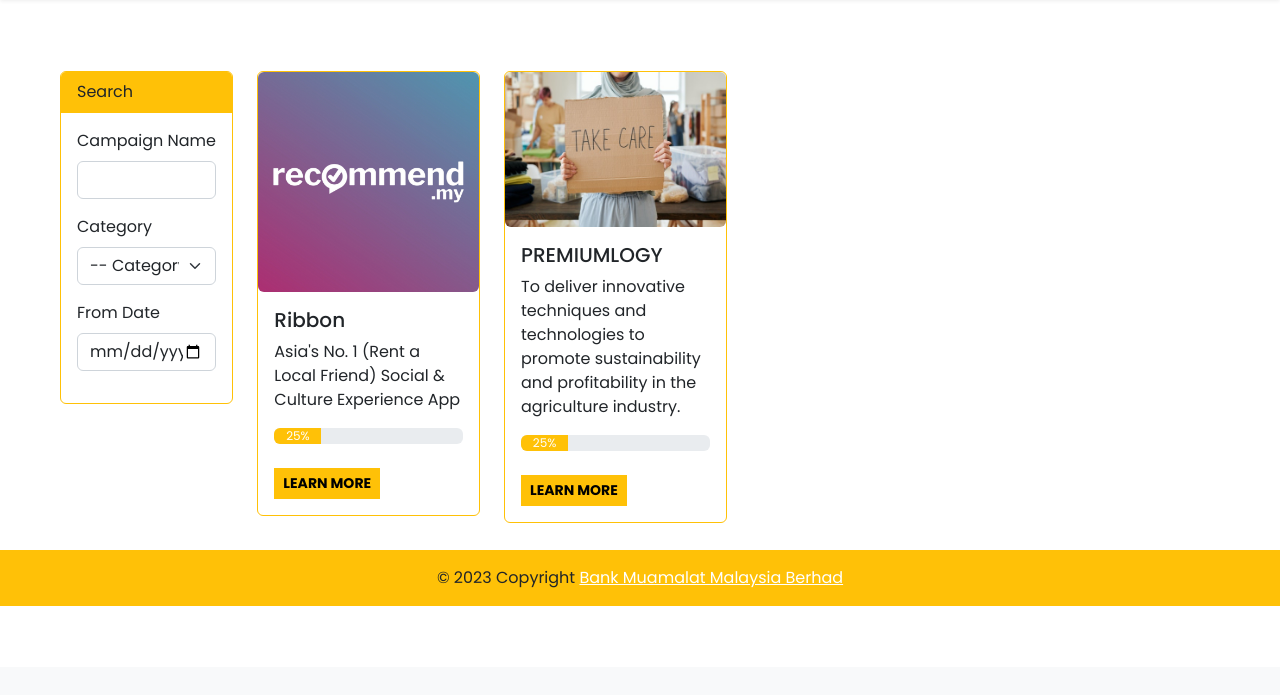
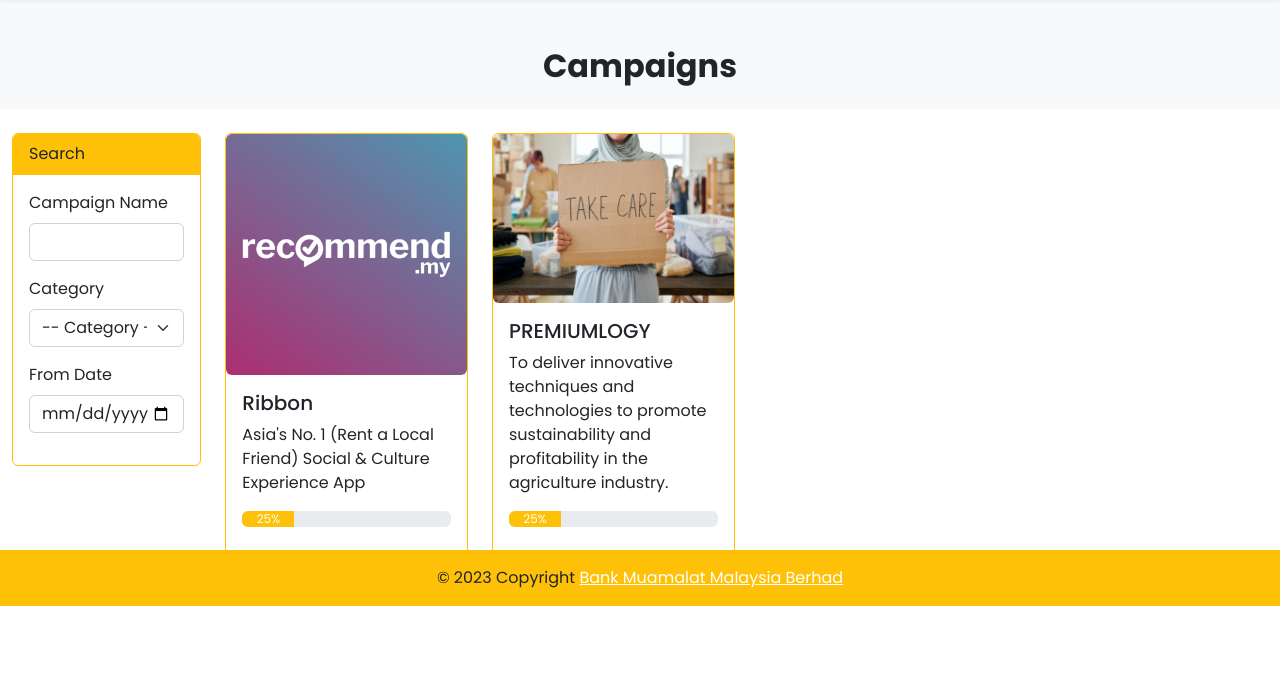
Before and after one commit to jyehahaha/itekad, a Django app: page /campaigns/ in a window 1280 px wide. Shown: the part 194-889 px from the top of the page. Before the commit the page ends 800 px from the top, so only its background shows below. Run offline with Django 3.2, Linux system fonts and the light colour scheme; grey boxes are pictures that could not be loaded.

Commit message:
template update

```diff
--- a/users/templates/users/login.html
+++ b/users/templates/users/login.html
@@ -6,7 +6,7 @@
 {% block content %}
 
 <div class="row mt-5">
-  <div class="offset-1 col-9">
+  <div class="offset-3 col-6">
     <div class="card">
       <div class="card-body">
         <div class="row">
--- a/users/templates/users/register.html
+++ b/users/templates/users/register.html
@@ -4,7 +4,7 @@
 {% block css %}{% endblock css %}
 
 {% block content %}
-<div class="row">
+<div class="row pt-5">
   <div class="offset-3 col-6">
     <div class="card">
       <div class="card-body">
--- a/website/templates/website/campaigns.html
+++ b/website/templates/website/campaigns.html
@@ -5,7 +5,17 @@
 {% block css %}{% endblock css %}
 
 {% block content %}
-<div class="row p-5">
+<div class="row">
+    <div class="col-12 bg-light">
+    <div class="container">
+      <div class="row mt-5 mb-4">
+        <div class="col-12 text-center">
+          <h2 class="card-title fw-bold">Campaigns</h2>
+          <!-- <p class="-card-subtitle fw-bold text-uppercase">- Our Story -</p> -->
+        </div>
+      </div>
+    </div>
+  </div>
   <div class=" col-sm-12 col-md-12 col-lg-2 pt-4">
     <div class="card border border-warning">
       <div class="card-header bg-warning border-bottom border-warning">Search</div>
```
